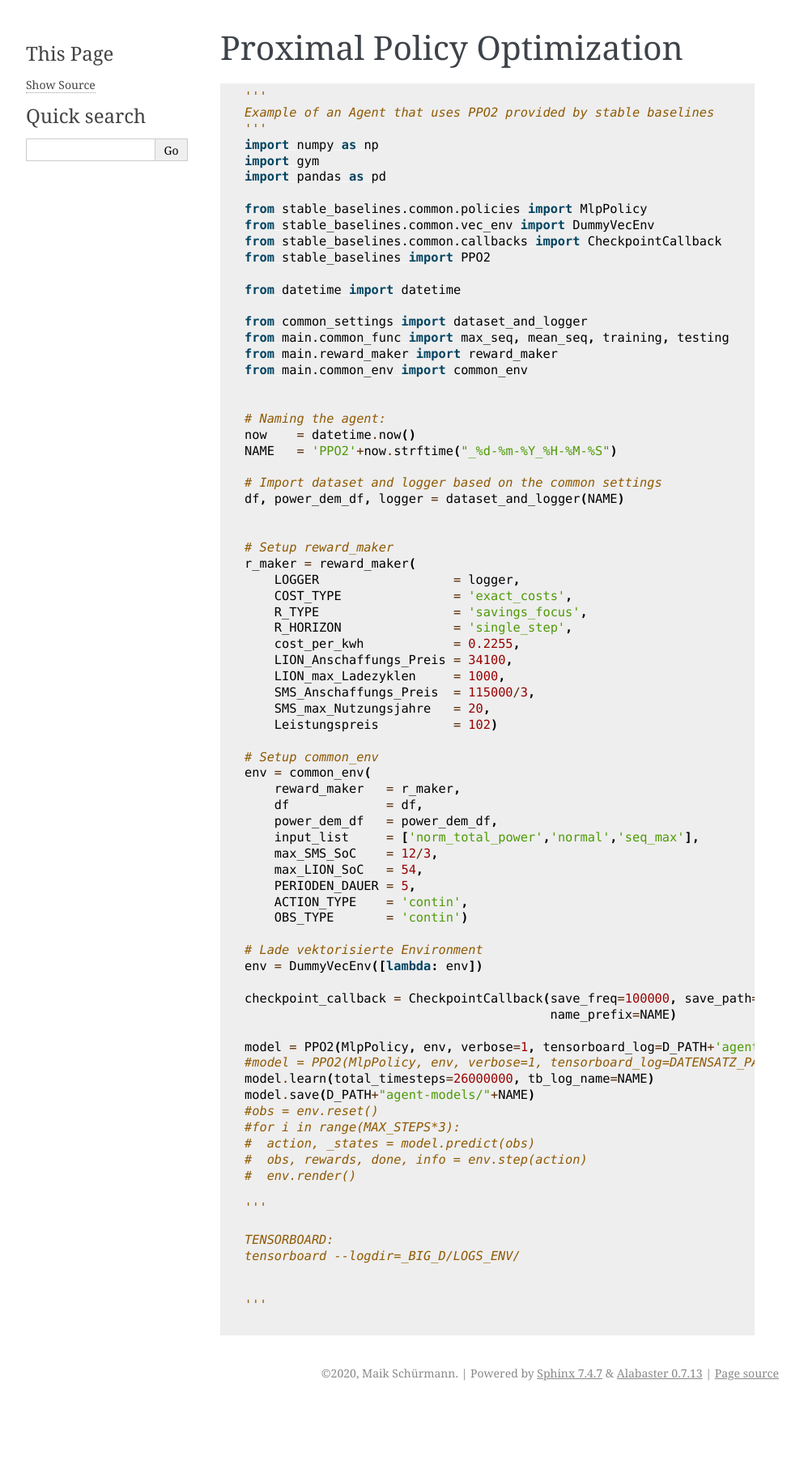
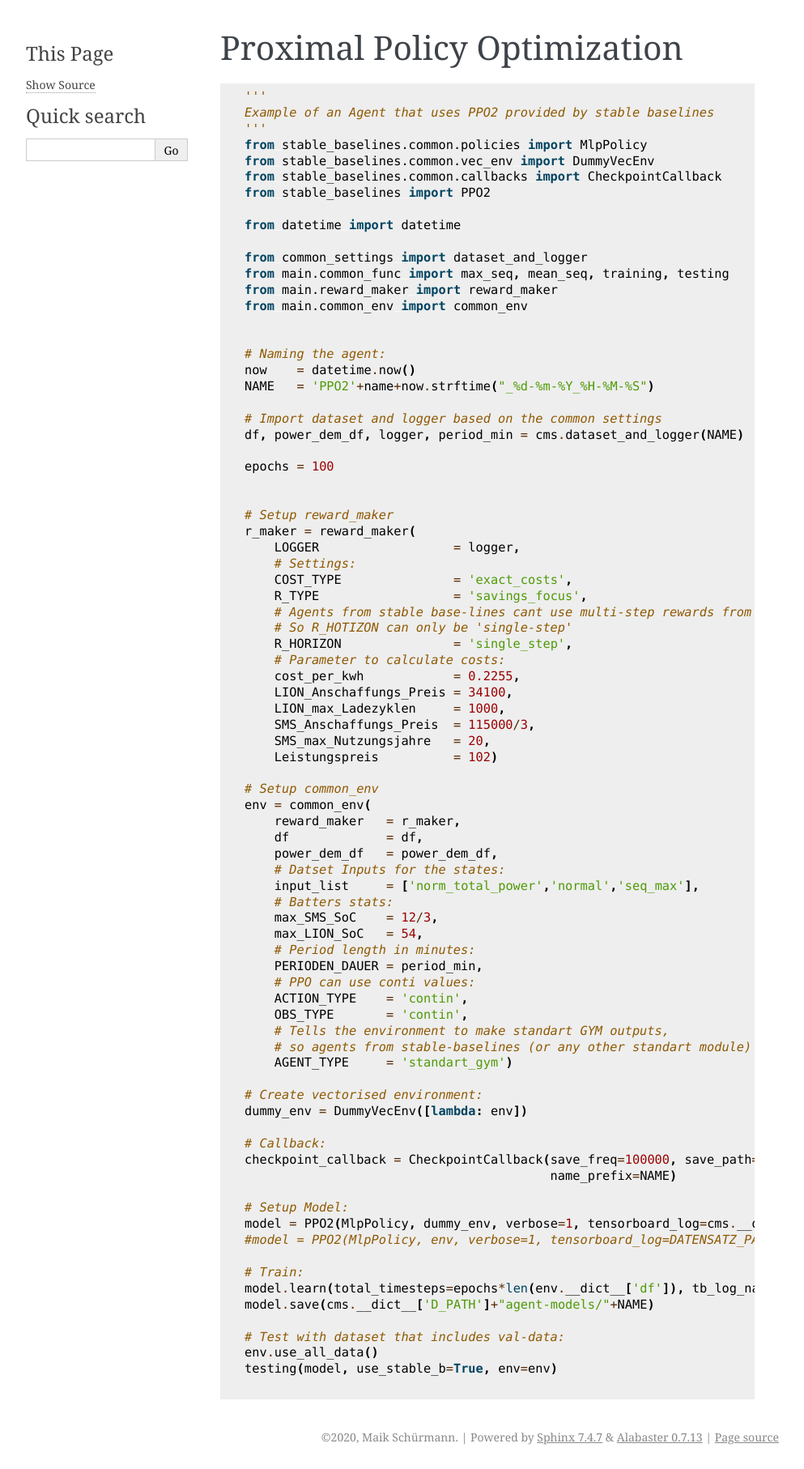
Before and after one commit to maik97/peak-shaver, a Sphinx documentation site: the page built from docs/examples/agent_PPO2_ex.rst, in a window 1280 px wide. Shown: the whole page at 81% size, without its empty margins (148-1141 px from the left). Built offline with Sphinx 7.4.7, drawn with Linux system fonts in a browser that asks for light colours; before the commit the page ends 1735 px from its top, so only the background shows below that.

Commit message:
docs update

```diff
--- a/docs/docs_snippets/example_PPO2.py
+++ b/docs/docs_snippets/example_PPO2.py
@@ -1,10 +1,6 @@
 '''
 Example of an Agent that uses PPO2 provided by stable baselines
 '''
-import numpy as np
-import gym
-import pandas as pd
-
 from stable_baselines.common.policies import MlpPolicy
 from stable_baselines.common.vec_env import DummyVecEnv
 from stable_baselines.common.callbacks import CheckpointCallback
@@ -20,18 +16,24 @@ from main.common_env import common_env
 
 # Naming the agent:
 now    = datetime.now()
-NAME   = 'PPO2'+now.strftime("_%d-%m-%Y_%H-%M-%S")
+NAME   = 'PPO2'+name+now.strftime("_%d-%m-%Y_%H-%M-%S")
 
 # Import dataset and logger based on the common settings
-df, power_dem_df, logger = dataset_and_logger(NAME)
+df, power_dem_df, logger, period_min = cms.dataset_and_logger(NAME)
+
+epochs = 100
 
 
 # Setup reward_maker
 r_maker = reward_maker(
     LOGGER                  = logger,
+    # Settings:
     COST_TYPE               = 'exact_costs',
     R_TYPE                  = 'savings_focus',
+    # Agents from stable base-lines cant use multi-step rewards from our code
+    # So R_HOTIZON can only be 'single-step'
     R_HORIZON               = 'single_step',
+    # Parameter to calculate costs:
     cost_per_kwh            = 0.2255,
     LION_Anschaffungs_Preis = 34100,
     LION_max_Ladezyklen     = 1000,
@@ -44,33 +46,35 @@ env = common_env(
     reward_maker   = r_maker,
     df             = df,
     power_dem_df   = power_dem_df,
+    # Datset Inputs for the states:
     input_list     = ['norm_total_power','normal','seq_max'],
+    # Batters stats:
     max_SMS_SoC    = 12/3,
     max_LION_SoC   = 54,
-    PERIODEN_DAUER = 5,
+    # Period length in minutes:
+    PERIODEN_DAUER = period_min,
+    # PPO can use conti values:
     ACTION_TYPE    = 'contin',
-    OBS_TYPE       = 'contin')
+    OBS_TYPE       = 'contin',
+    # Tells the environment to make standart GYM outputs,
+    # so agents from stable-baselines (or any other standart module) can be used
+    AGENT_TYPE     = 'standart_gym')
 
-# Lade vektorisierte Environment
-env = DummyVecEnv([lambda: env])
+# Create vectorised environment:
+dummy_env = DummyVecEnv([lambda: env])
 
-checkpoint_callback = CheckpointCallback(save_freq=100000, save_path=D_PATH+'agent-models/',
+# Callback:
+checkpoint_callback = CheckpointCallback(save_freq=100000, save_path=cms.__dict__['D_PATH']+'agent-models/',
                                          name_prefix=NAME)
 
-model = PPO2(MlpPolicy, env, verbose=1, tensorboard_log=D_PATH+'agent-logs/', n_steps=2500)
+# Setup Model:
+model = PPO2(MlpPolicy, dummy_env, verbose=1, tensorboard_log=cms.__dict__['D_PATH']+'agent-logs/', n_steps=2500)
 #model = PPO2(MlpPolicy, env, verbose=1, tensorboard_log=DATENSATZ_PATH+'LOGS/agent_logging',callback=checkpoint_callback, n_steps=2500)
-model.learn(total_timesteps=26000000, tb_log_name=NAME)
-model.save(D_PATH+"agent-models/"+NAME)
-#obs = env.reset()
-#for i in range(MAX_STEPS*3):
-#  action, _states = model.predict(obs)
-#  obs, rewards, done, info = env.step(action)
-#  env.render()
 
-'''
+# Train:
+model.learn(total_timesteps=epochs*len(env.__dict__['df']), tb_log_name=NAME)
+model.save(cms.__dict__['D_PATH']+"agent-models/"+NAME)
 
-TENSORBOARD:
-tensorboard --logdir=_BIG_D/LOGS_ENV/
-
-
-'''
+# Test with dataset that includes val-data:
+env.use_all_data()
+testing(model, use_stable_b=True, env=env)
--- a/docs/docs_snippets/example_dqn.py
+++ b/docs/docs_snippets/example_dqn.py
@@ -1,5 +1,5 @@
 '''
-Example of an RL-Agent that uses Dualing Deep Q-Networks.
+Example of an RL-Agent that uses Double Deep Q-Networks.
 '''
 from datetime import datetime
 
@@ -14,28 +14,27 @@ from main.agent_deep_q import DQN
 
 # Naming the agent:
 now  = datetime.now()
-NAME = 'DQN'+now.strftime("_%d-%m-%Y_%H-%M-%S")
+NAME = 'DQN'+name+now.strftime("_%d-%m-%Y_%H-%M-%S")
 
 # Import dataset and logger based on the common settings
-df, power_dem_df, logger = dataset_and_logger(NAME)
+df, power_dem_df, logger, period_min = dataset_and_logger(NAME)
 
 # Number of warm-up steps:
 num_warmup_steps = 100
 # Train every x number of steps:
 update_num       = 50
 # Number of epochs and steps:
-epochs           = 1000
-# Horizon for Multi-Step-Rewards and/or LSTM-Implementation:
-# horizon = 0
-# input_sequence = 1
+epochs           = 100
 
 
 # Setup reward_maker
 r_maker = reward_maker(
     LOGGER                  = logger,
+    # Settings:
     COST_TYPE               = 'exact_costs',
     R_TYPE                  = 'savings_focus',
     R_HORIZON               = 'single_step',
+    # Parameter to calculate costs:
     cost_per_kwh            = 0.2255,
     LION_Anschaffungs_Preis = 34100,
     LION_max_Ladezyklen     = 1000,
@@ -43,24 +42,33 @@ r_maker = reward_maker(
     SMS_max_Nutzungsjahre   = 20,
     Leistungspreis          = 102)
 
+
 # Setup common_env
 env = common_env(
     reward_maker   = r_maker,
     df             = df,
     power_dem_df   = power_dem_df,
+    # Datset Inputs for the states:
     input_list     = ['norm_total_power','normal','seq_max'],
+    # Batters stats:
     max_SMS_SoC    = 12/3,
     max_LION_SoC   = 54,
-    PERIODEN_DAUER = 15,
+    # Period length in minutes:
+    PERIODEN_DAUER = period_min,
+    # DQN inputs can be conti and must be discrete:
     ACTION_TYPE    = 'discrete',
     OBS_TYPE       = 'contin',
-    discrete_space = 22)
+    # Set number of discrete values:
+    discrete_space = 22,
+    # Size of validation data:
+    val_split      = 0.1)
 
 
 # Setup Agent:
 agent = DQN(
     env            = env,
     memory_len     = update_num,
+    # Training parameter:
     gamma          = 0.85,
     epsilon        = 0.8,
     epsilon_min    = 0.1,
@@ -68,8 +76,13 @@ agent = DQN(
     lr             = 0.5,
     tau            = 0.125,
     activation     = 'relu',
-    loss           = 'mean_squared_error')
+    loss           = 'mean_squared_error',
+    hidden_size    = 518)
 
 
+# Train:
 training(agent, epochs, update_num, num_warmup_steps)
+
+# Test with dataset that includes val-data:
+env.use_all_data()
 testing(agent)
--- a/docs/docs_snippets/example_dqn_lstm.py
+++ b/docs/docs_snippets/example_dqn_lstm.py
@@ -17,7 +17,7 @@ now    = datetime.now()
 NAME   = 'DQN+LSTM'+now.strftime("_%d-%m-%Y_%H-%M-%S")
 
 # Import dataset and logger based on the common settings
-df, power_dem_df, logger = dataset_and_logger(NAME)
+df, power_dem_df, logger, period_min = dataset_and_logger(NAME)
 
 
 # Number of warm-up steps:
@@ -25,18 +25,17 @@ num_warmup_steps = 100
 # Train every x number of steps:
 update_num       = 50
 # Number of epochs and steps:
-epochs           = 1000
-# Horizon for Multi-Step-Rewards and/or LSTM-Implementation:
-# horizon = 0
-# input_sequence = 1
+epochs           = 100
 
 
 # Setup reward_maker
 r_maker = reward_maker(
     LOGGER                  = logger,
+    # Settings:
     COST_TYPE               = 'exact_costs',
     R_TYPE                  = 'savings_focus',
     R_HORIZON               = 'single_step',
+    # Parameter to calculate costs:
     cost_per_kwh            = 0.2255,
     LION_Anschaffungs_Preis = 34100,
     LION_max_Ladezyklen     = 1000,
@@ -44,24 +43,33 @@ r_maker = reward_maker(
     SMS_max_Nutzungsjahre   = 20,
     Leistungspreis          = 102)
 
+
 # Setup common_env
 env = common_env(
     reward_maker   = r_maker,
     df             = df,
     power_dem_df   = power_dem_df,
+    # Datset Inputs for the states:
     input_list     = ['norm_total_power','normal','seq_max'],
+    # Batters stats:
     max_SMS_SoC    = 12/3,
     max_LION_SoC   = 54,
-    PERIODEN_DAUER = 15,
+    # Period length in minutes:
+    PERIODEN_DAUER = period_min,
+    # DQN inputs can be conti and must be discrete:
     ACTION_TYPE    = 'discrete',
     OBS_TYPE       = 'contin',
-    discrete_space = 22)
+    # Set number of discrete values:
+    discrete_space = 22,
+    # Size of validation data:
+    val_split      = 0.1)
 
 
 # Setup Agent:
 agent = DQN(
     env            = env,
     memory_len     = update_num,
+    # Training parameter:
     input_sequence = 12,
     gamma          = 0.85,
     epsilon        = 0.8,
@@ -71,8 +79,16 @@ agent = DQN(
     tau            = 0.125,
     activation     = 'relu',
     loss           = 'mean_squared_error',
-    model_type     = 'lstm')
+    hidden_size    = 518,
+    # Model type must be set to 'lstm' now
+    model_type     = 'lstm',
+    # LSTM size can be set:
+    lstm_size      = 128)
 
 
+# Train:
 training(agent, epochs, update_num, num_warmup_steps)
+
+# Test with dataset that includes val-data:
+env.use_all_data()
 testing(agent)
--- a/docs/docs_snippets/example_dqn_multistep.py
+++ b/docs/docs_snippets/example_dqn_multistep.py
@@ -14,10 +14,10 @@ from main.agent_deep_q import DQN
 
 # Naming the agent:
 now    = datetime.now()
-NAME   = 'DQN+MULITSTEP'+now.strftime("_%d-%m-%Y_%H-%M-%S")
+NAME   = 'DQN+MULITSTEP'+name+now.strftime("_%d-%m-%Y_%H-%M-%S")
 
 # Import dataset and logger based on the common settings
-df, power_dem_df, logger = dataset_and_logger(NAME)
+df, power_dem_df, logger, period_min = dataset_and_logger(NAME)
 
 
 # Number of warm-up steps:
@@ -25,19 +25,20 @@ num_warmup_steps = 100
 # Train every x number of steps:
 update_num       = 50
 # Number of epochs and steps:
-epochs           = 1000
-# Horizon for Multi-Step-Rewards and/or LSTM-Implementation:
-horizon = 12
-# input_sequence = 1
+epochs           = 100
 
 
 # Setup reward_maker
 r_maker = reward_maker(
     LOGGER                  = logger,
+    # Settings:
     COST_TYPE               = 'exact_costs',
     R_TYPE                  = 'savings_focus',
-    R_HORIZON               = horizon,
+    # R_HORIZON is now an int for the periodes of the reward horizon:
+    R_HORIZON               = 12,
+    # Additional the multi-step strategy must be set:
     M_STRATEGY              = 'sum_to_terminal',
+    # Parameter to calculate costs:
     cost_per_kwh            = 0.2255,
     LION_Anschaffungs_Preis = 34100,
     LION_max_Ladezyklen     = 1000,
@@ -45,18 +46,26 @@ r_maker = reward_maker(
     SMS_max_Nutzungsjahre   = 20,
     Leistungspreis          = 102)
 
+
 # Setup common_env
 env = common_env(
     reward_maker   = r_maker,
     df             = df,
     power_dem_df   = power_dem_df,
+    # Datset Inputs for the states:
     input_list     = ['norm_total_power','normal','seq_max'],
+    # Batters stats:
     max_SMS_SoC    = 12/3,
     max_LION_SoC   = 54,
-    PERIODEN_DAUER = 15,
+    # Period length in minutes:
+    PERIODEN_DAUER = period_min,
+    # DQN inputs can be conti and must be discrete:
     ACTION_TYPE    = 'discrete',
     OBS_TYPE       = 'contin',
-    discrete_space = 22)
+    # Set number of discrete values:
+    discrete_space = 22,
+    # Size of validation data:
+    val_split      = 0.1)
 
 
 # Setup Agent:
@@ -69,10 +78,15 @@ agent = DQN(
     epsilon_decay  = 0.999996,
     lr             = 0.5,
     tau            = 0.125,
+    # Training parameter:
     activation     = 'relu',
     loss           = 'mean_squared_error',
     model_type     = 'dense')
 
 
+# Train:
 training(agent, epochs, update_num, num_warmup_steps)
+
+# Test with dataset that includes val-data:
+env.use_all_data()
 testing(agent)
--- a/docs/docs_snippets/example_heuristic.py
+++ b/docs/docs_snippets/example_heuristic.py
@@ -1,5 +1,15 @@
 '''
-Example of an Agent that uses heuristics.
+There are four main heuristic approaches, with the goal to minimize the maximum energy peak. You can define those in the class with the parameter ``HEURISTIC_TYPE``.
+
+1. `Single-Value-Heuristic` approximates the best global value (for all steps), that is used to determine the should energy consumption from the grid.
+
+2. `Perfekt-Pred-Heuristic` finds the best should energy consumptions for each steps, under the assumption, that the future energy-need is perfectly predicted.
+
+3. `LSTM-Pred-Heuristic` approximates the best should energy consumptions for each step, with LSTM-predicted future energy-need.
+
+4. `Practical-Heuristic` tries to find a solution with LSTM-predictions of the next step (without knowledge about the predictions over all steps from the beginning like in approach 3).
+
+The first approach can also have the goal to minimize the sum of cost instead of the maximum peak. Use `Single-Value-Heuristic-Reward` if you want to try this.
 '''
 from datetime import datetime
 
@@ -11,17 +21,6 @@ from main.common_env import common_env
 #Import the heuristics:
 from main.agent_heuristic import heurisitc
 
-'''
-### 'Single-Value-Heuristic' ###
-Bestimmt einen einzelnen Zielnetzetzverbrauch, der für alle Steps benutzt wird.
--> selbe nochmal aber mit Reward-Focus!
-
-### 'Perfekt-Pred-Heuristic' ###
-Alle zukünfitigen Werte sind bekannt.
-
-### 'LSTM-Pred-Heuristic' ###
-Heuristik mit realistischen Inputs, sprich höchstens Vorhersehungen mit LSTM möglich.
-'''
 
 def use_heuristic(HEURISTIC_TYPE='Perfekt-Pred-Heuristic', epochs=1,
                  threshold_dem=50, deactivate_SMS=False, deactivate_LION=False):
@@ -31,21 +30,26 @@ def use_heuristic(HEURISTIC_TYPE='Perfekt-Pred-Heuristic', epochs=1,
     NAME           = str(round(threshold_dem))+'_TARGET_VALUE_'+HEURISTIC_TYPE+now.strftime("_%d-%m-%Y_%H-%M-%S")
 
     # Import dataset and logger based on the common settings
-    df, power_dem_df, logger = dataset_and_logger(NAME)
+    df, power_dem_df, logger, period_min = dataset_and_logger(NAME)
+
 
     # Setup reward_maker
     r_maker = reward_maker(
         LOGGER                  = logger,
+        # Settings:
         COST_TYPE               = 'exact_costs',
         R_TYPE                  = 'savings_focus',
         R_HORIZON               = 'single_step',
+        # Parameter to calculate costs:
         cost_per_kwh            = 0.2255,
         LION_Anschaffungs_Preis = 34100,
         LION_max_Ladezyklen     = 1000,
         SMS_Anschaffungs_Preis  = 115000/3,
         SMS_max_Nutzungsjahre   = 20,
         Leistungspreis          = 102,
+        # Setup logging tags:
         logging_list            = ['cost_saving','exact_costs','sum_exact_costs','sum_cost_saving'],
+        # Deactivation options for the batteries:
         deactivate_SMS          = deactivate_SMS,
         deactivate_LION         = deactivate_LION)
 
@@ -55,14 +59,22 @@ def use_heuristic(HEURISTIC_TYPE='Perfekt-Pred-Heuristic', epochs=1,
         reward_maker   = r_maker,
         df             = df,
         power_dem_df   = power_dem_df,
+        # Datset Inputs for the states:
         input_list     = ['norm_total_power','normal','seq_max'],
+        # Batters stats:
         max_SMS_SoC    = 12/3,
         max_LION_SoC   = 54,
-        PERIODEN_DAUER = 15,
+        # Period length in minutes:
+        PERIODEN_DAUER = period_min,
+        # Heuristics can only use continious values:
         ACTION_TYPE    = 'contin',
         OBS_TYPE       = 'contin',
+        # Define heuristic usage:
         AGENT_TYPE     = 'heuristic')
+    # Use the complete dataset (no validation split):
+    env.use_all_data()
 
+    # Setup Agent
     agent = heurisitc(
         env = env,
         HEURISTIC_TYPE = HEURISTIC_TYPE,
@@ -73,31 +85,39 @@ def use_heuristic(HEURISTIC_TYPE='Perfekt-Pred-Heuristic', epochs=1,
 
 
 def test_threshold_for_all_heuristics():
+    # Find maximum performance of battery configuration:
+    threshold_dem = use_heuristic('Single-Value-Heuristic', epochs=15, threshold_dem=50)
 
-    threshold_dem = use_heuristic('Single-Value-Heuristic', epochs=15, threshold_dem=50)
-    #use_heuristic('Perfekt-Pred-Heuristic', threshold_dem=threshold_dem)
-    #use_heuristic('LSTM-Pred-Heuristic', threshold_dem=threshold_dem)
-    #use_heuristic('Practical-Heuristic', threshold_dem=threshold_dem)
+    # Test all heuristic:
+    use_heuristic('Perfekt-Pred-Heuristic', threshold_dem=threshold_dem)
+    use_heuristic('LSTM-Pred-Heuristic', threshold_dem=threshold_dem)
+    use_heuristic('Practical-Heuristic', threshold_dem=threshold_dem)
+
 
 def test_for_different_thresholds(HEURISTIC_TYPE,threshold_list=[10,20,30,40,50,60,70,80,90]):
+    # Test different threshold values
     for threshold in threshold_list:
         use_heuristic(HEURISTIC_TYPE, threshold_dem=threshold)
 
+
 def test_battery_activations(HEURISTIC_TYPE,threshold_dem=60):
-
+    # Test battery-configurations:
     use_heuristic(HEURISTIC_TYPE, threshold_dem=threshold_dem)
     use_heuristic(HEURISTIC_TYPE, threshold_dem=threshold_dem, deactivate_SMS=True,)
     use_heuristic(HEURISTIC_TYPE, threshold_dem=threshold_dem, deactivate_LION=True)
     use_heuristic(HEURISTIC_TYPE, threshold_dem=threshold_dem, deactivate_SMS=True, deactivate_LION=True)
 
+
 def main():
 
+    # General test with max performance threshhold:
     test_threshold_for_all_heuristics()
-    #test_for_different_thresholds('Perfekt-Pred-Heuristic')
-    #test_battery_activations('Perfekt-Pred-Heuristic')
 
-    #use_heuristic('Perfekt-Pred-Heuristic', threshold_dem=47.7)
-    #use_heuristic('Perfekt-Pred-Heuristic', threshold_dem=threshold_dem)
+    # Test the three main heuristics with different thresholds and with different battery activations:
+    for HEURISTIC_TYPE in ['Perfekt-Pred-Heuristic','LSTM-Pred-Heuristic','Practical-Heuristic']:
+        test_for_different_thresholds(HEURISTIC_TYPE)
+        test_battery_activations(HEURISTIC_TYPE)
+
 
 if __name__ == "__main__":
     main()
--- a/docs/docs_snippets/example_q_table.py
+++ b/docs/docs_snippets/example_q_table.py
@@ -19,26 +19,24 @@ now    = datetime.now()
 NAME   = 'Q_Table'+now.strftime("_%d-%m-%Y_%H-%M-%S")
 
 # Import dataset and logger based on the common settings
-df, power_dem_df, logger = dataset_and_logger(NAME)
+df, power_dem_df, logger, period_min = dataset_and_logger(NAME)
 
 # Number of warm-up steps:
 num_warmup_steps = 100
 # Train every x number of steps:
-update_num       = 1000
+update_num       = 100
 # Number of epochs and steps:
-epochs           = 1000
-epochs_len       = len(df)
-max_steps        = epochs*epochs_len
-# Horizon for Multi-Step-Rewards and/or LSTM-Implementation:
-#horizon = 0
+epochs           = 100
 
 
 # Setup reward_maker
 r_maker = reward_maker(
     LOGGER                  = logger,
+    # Settings:
     COST_TYPE               = 'exact_costs',
     R_TYPE                  = 'savings_focus',
     R_HORIZON               = 'single_step',
+    # Parameter to calculate costs:
     cost_per_kwh            = 0.2255,
     LION_Anschaffungs_Preis = 34100,
     LION_max_Ladezyklen     = 1000,
@@ -51,28 +49,37 @@ env = common_env(
     reward_maker   = r_maker,
     df             = df,
     power_dem_df   = power_dem_df,
+    # Datset Inputs for the states:
     input_list     = ['norm_total_power','normal','seq_max'],
+    # Batters stats:
     max_SMS_SoC    = 12/3,
     max_LION_SoC   = 54,
-    PERIODEN_DAUER = 5,
+    # Period length in minutes:
+    PERIODEN_DAUER = period_min,
+    # Q-Table can only take discrete inputs and make dicrete outputs
     ACTION_TYPE    = 'discrete',
     OBS_TYPE       = 'discrete',
-    discrete_space = 22)
+    # Set number of discrete values:
+    discrete_space = 22,
+    # Size of validation data:
+    val_split      = 0.1)
 
 # Setup agent:
 agent = Q_Learner(
     env            = env,
     memory_len     = update_num,
-    # Training-Parameter:
+    # Training parameter:
     gamma          = 0.85,
     epsilon        = 0.8,
     epsilon_min    = 0.1,
     epsilon_decay  = 0.999996,
     lr             = 0.5,
-    tau            = 0.125,
-    # jede Dimension jeweils ∈ [0,0.05,...,1]
-    Q_table        = np.zeros((22,22,22,22,22,22)))
+    tau            = 0.125)
 
 
+# Train:
 training(agent, epochs, update_num, num_warmup_steps)
+
+# Test with dataset that includes val-data:
+env.use_all_data()
 testing(agent)
```
Also changed, not shown: docs/intro/getting_started.rst (+7 -7 lines), 10 other files.
